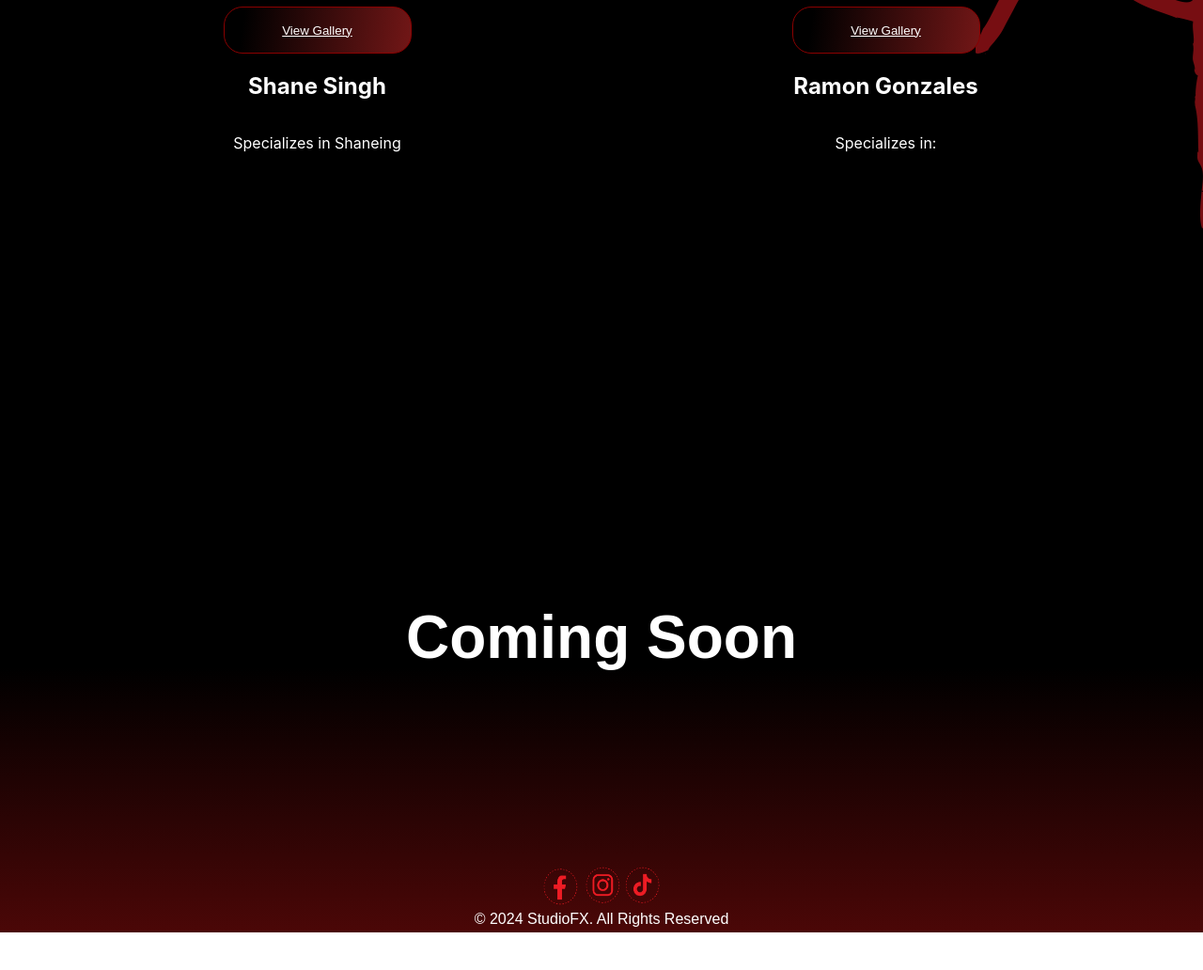
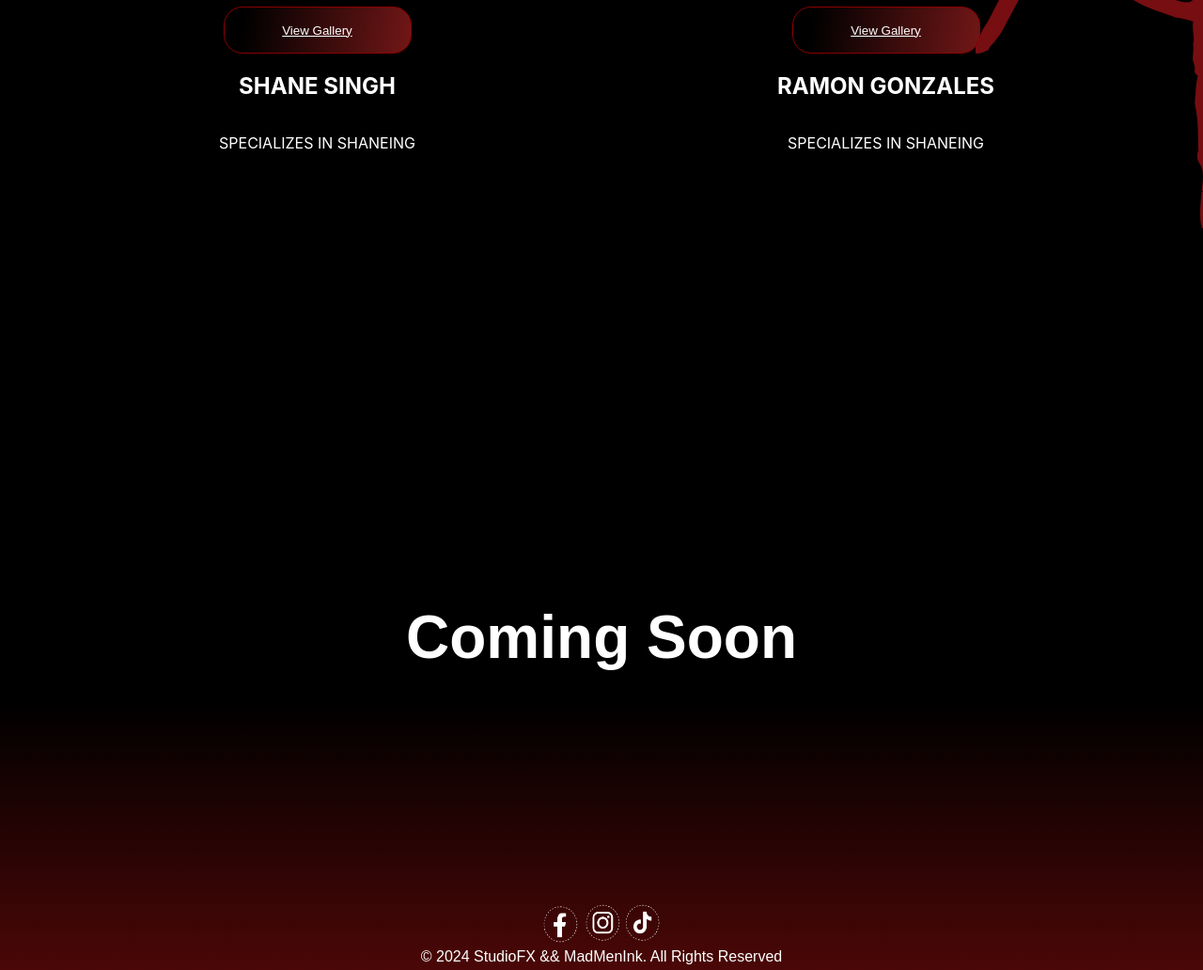
Before and after one commit to ShdowC/StudioFXWebsite, a React app: page / in a window 1280 px wide. Shown: the part 1821-2853 px from the top of the page at 94% size. Before the commit the page ends 2813 px from the top, so only its background shows below. Built offline with nearby package versions, Linux system fonts and the light colour scheme; some packages are replaced by stand-ins of ours; no server answers.

Commit message:
Live Test

```diff
--- a/src/components/Artists/Artist.js
+++ b/src/components/Artists/Artist.js
@@ -15,15 +15,15 @@ function Artists(){
                 <div className="card1">
                     <img src={require('../../resources/Shane.png')} alt="Artist 1" className='profileImg'/>
                     <Link to='/Gallery/StudioFX'><button>View Gallery</button></Link>
-                    <h2>Shane Singh</h2>
-                    <p>Specializes in Shaneing</p>
+                    <h2>SHANE SINGH</h2>
+                    <p>SPECIALIZES IN SHANEING</p>
                 </div>
 
                 <div className="card2">
                     <img src={require('../../resources/Ramon.png')} alt="Artist 2" className='profileImg'/>
                     <Link to='/Gallery/MadMenInk'><button>View Gallery</button></Link>
-                    <h2>Ramon Gonzales</h2>
-                    <p>Specializes in:</p>
+                    <h2>RAMON GONZALES</h2>
+                    <p>SPECIALIZES IN SHANEING</p>
                 </div>
             </div>
 
--- a/src/components/Footer/Footer.js
+++ b/src/components/Footer/Footer.js
@@ -5,13 +5,13 @@ function Footer(){
         <footer className='App-Footer'>
             <div className='Follow'>
                 <div className='artist2'>
-                    <a href='https://www.facebook.com/vs.studiofx/' target="_blank" rel="noopener noreferrer"><img src={require('../../resources/icons/red-07.png')} alt='logo' className='icon'/></a>
-                    <a href='https://www.instagram.com/studiofx.ato/?hl=en' target="_blank" rel="noopener noreferrer"><img src={require('../../resources/icons/red-03.png')} alt='logo' className='icon'/></a>
-                    <a href='https://www.tiktok.com/@studiofx868.ato?lang=en' target="_blank" rel="noopener noreferrer"><img src={require('../../resources/icons/red-01.png')} alt='logo' className='icon'/></a>
+                    <a href='https://www.facebook.com/vs.studiofx/' target="_blank" rel="noopener noreferrer"><img src={require('../../resources/icons/white-07.png')} alt='logo' className='icon'/></a>
+                    <a href='https://www.instagram.com/studiofx.ato/?hl=en' target="_blank" rel="noopener noreferrer"><img src={require('../../resources/icons/white-03.png')} alt='logo' className='icon'/></a>
+                    <a href='https://www.tiktok.com/@studiofx868.ato?lang=en' target="_blank" rel="noopener noreferrer"><img src={require('../../resources/icons/white-01.png')} alt='logo' className='icon'/></a>
                 </div>
             </div>
             <div className='Company_'>
-                    <span>© 2024 StudioFX. All Rights Reserved</span>
+                    <span>© 2024 StudioFX && MadMenInk. All Rights Reserved</span>
             </div>
         </footer>
     )
--- a/src/components/Updates/Update.css
+++ b/src/components/Updates/Update.css
@@ -5,6 +5,7 @@
     font-size: 16rem;
     text-align: center;
     height: 60vh;
+    margin: 40px 40px;
 }
 
 @media only screen and (max-width: 500px) {
```
Also changed, not shown: src/components/Artists/Artist.css (line endings or trailing spaces).
